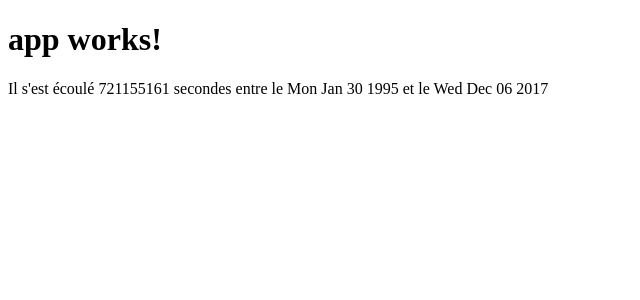
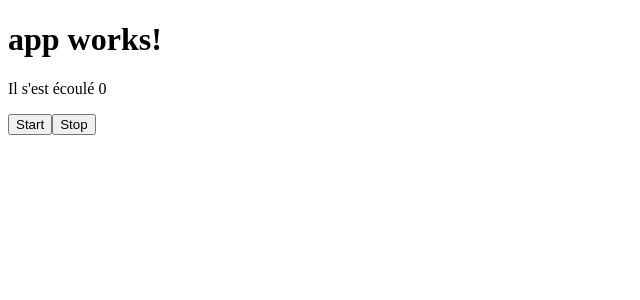
Before and after one commit to LoicLabourbe/M1Angular, an Angular app: page / in a window 1280 px wide. Shown: the top 300 px of the page, without its empty margins (0-640 px from the left). Built offline with nearby package versions, Linux system fonts and the light colour scheme.

Commit message:
Component duree pouvant être démarré et arrêté. Ajout du temps écoulé (en seconde) dans la classe durée.

```diff
--- a/src/app/Classes/duree.ts
+++ b/src/app/Classes/duree.ts
@@ -2,5 +2,5 @@ export class Duree {
 
   start: Date;
   end: Date;
-
+  secondsPassed:number;
 }
--- a/src/app/duree/duree.component.html
+++ b/src/app/duree/duree.component.html
@@ -1,3 +1,11 @@
+<p *ngIf="duree.start">
+  Debut {{duree.start | date: 'dd/MM/yyyy HH:MM:ss'}}
+</p>
+<p *ngIf="duree.end">
+  Fin {{duree.end | date: 'dd/MM/yyyy HH:MM:ss'}}
+</p>
 <p>
-  Il s'est écoulé {{timeElapsed()}} secondes entre le {{duree.start.toDateString()}} et le {{duree.end.toDateString()}}
+  Il s'est écoulé {{duree.secondsPassed}}
 </p>
+<button (click)="startTimer()">Start</button>
+<button (click)="stop()">Stop</button>
--- a/src/app/duree/duree.component.ts
+++ b/src/app/duree/duree.component.ts
@@ -1,5 +1,7 @@
 import { Component, OnInit } from '@angular/core';
 import {Duree} from '../Classes/duree';
+import { Observable, Subscription } from 'rxjs/Rx';
+
 
 @Component({
   selector: 'app-duree',
@@ -8,16 +10,44 @@ import {Duree} from '../Classes/duree';
 })
 export class DureeComponent implements OnInit {
 
-  duree: Duree = {start: new Date(1995, 0, 30), end: new Date()};
+  duree: Duree = null;
 
+
+  sub: Subscription;
+
+  actif:boolean = false;
+
+  ngOnInit() {
+    this.duree =  {start:null,end:null,secondsPassed:0};
+  }
 
   constructor() {
   }
 
-  ngOnInit() {
+
+
+  public startTimer() {
+    if(this.duree.start == null) {
+      this.duree.start = new Date();
+    }
+    if(!this.actif) {
+      let timer = Observable.timer(1, 1000);
+      this.sub = timer.subscribe(
+        t => {
+          this.duree.secondsPassed++;
+        }
+      );
+      this.actif = true;
+    }
   }
 
-  timeElapsed(): number {
-    return (this.duree.end.getTime() - this.duree.start.getTime()) / 1000;
+  public stop(): void  {
+    if(this.actif) {
+      this.duree.end=new Date();
+      this.sub.unsubscribe();
+      this.actif = false;
+    }
   }
+
+
 }
```
